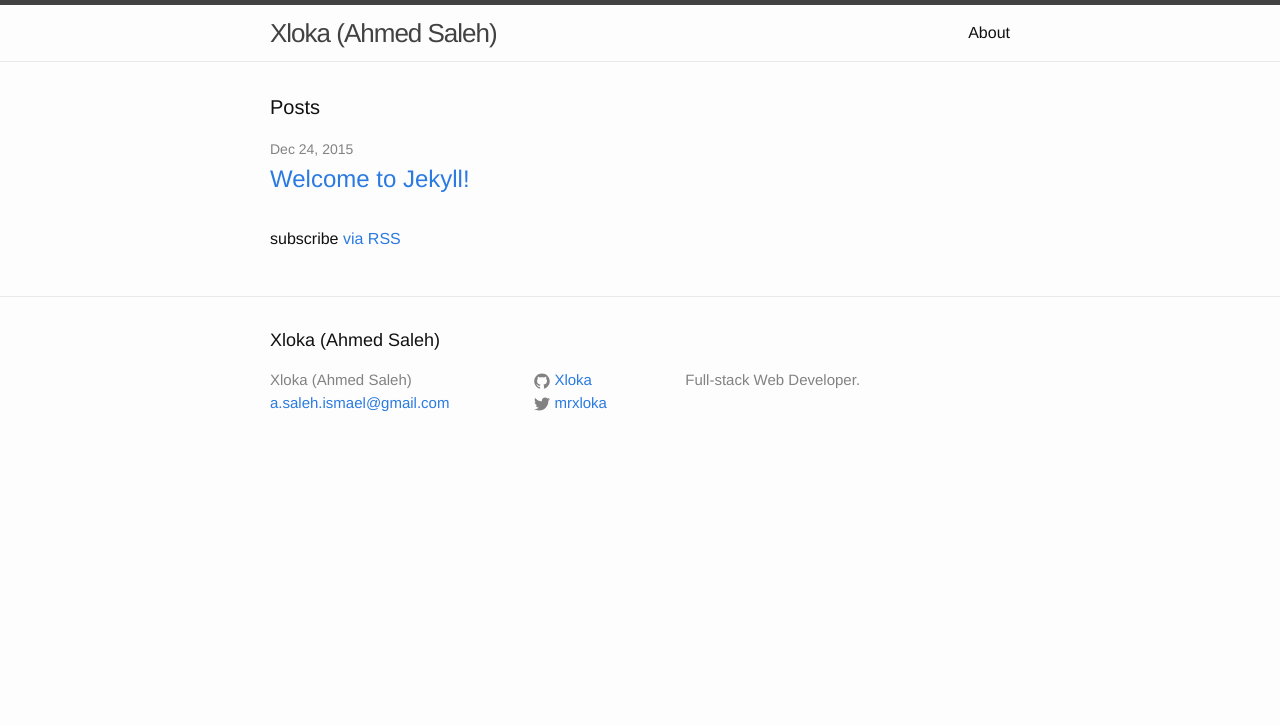
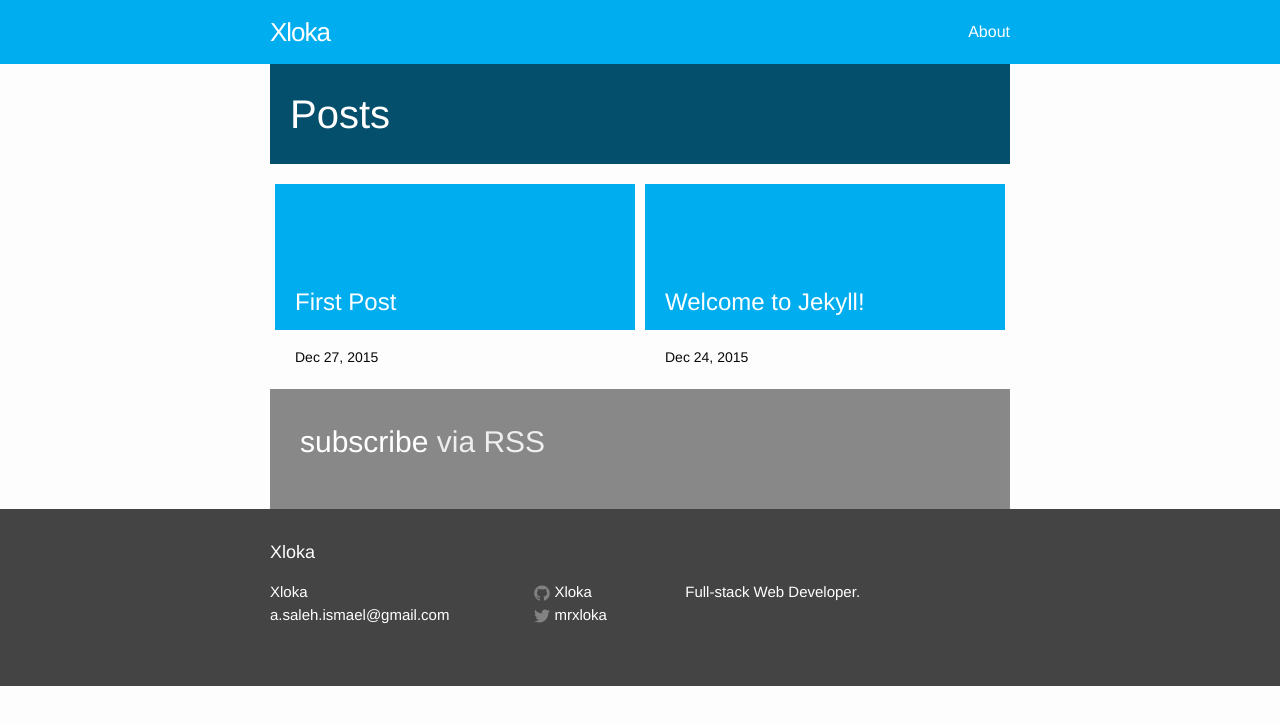
Before and after one commit to Xloka/xloka.github.io, a Jekyll site: the page built from index.html, in a window 1280 px wide. Shown: the top 725 px of the page. Built offline with Jekyll 4.4.1, drawn with Linux system fonts in a browser that asks for light colours.

Commit message:
change layout

```diff
--- a/_config.yml
+++ b/_config.yml
@@ -6,7 +6,7 @@
 # 'jekyll serve'. If you change this file, please restart the server process.
 
 # Site settings
-title: Xloka (Ahmed Saleh)
+title: Xloka
 email: a.saleh.ismael@gmail.com
 description: > # this means to ignore newlines until "baseurl:"
   Full-stack Web Developer.
--- a/_sass/_base.scss
+++ b/_sass/_base.scss
@@ -91,15 +91,15 @@ h1, h2, h3, h4, h5, h6 {
  * Links
  */
 a {
-    color: $brand-color;
+    color: $primary-color;
     text-decoration: none;
 
     &:visited {
-        color: darken($brand-color, 15%);
+        color: $primary-color;
     }
 
     &:hover {
-        color: $text-color;
+        color: $primary-color;
         text-decoration: none;
     }
 }
--- a/_sass/_layout.scss
+++ b/_sass/_layout.scss
@@ -2,46 +2,37 @@
  * Site header
  */
 .site-header {
-    border-top: 5px solid $grey-color-dark;
-    border-bottom: 1px solid $grey-color-light;
-    min-height: 56px;
-
+  min-height: 64px;
+  background-color: $primary-color;
   // Positioning context for the mobile navigation icon
   position: relative;
 }
-
 .site-title {
   font-size: 26px;
   font-weight: 300;
-    line-height: 56px;
+  line-height: 64px;
   letter-spacing: -1px;
   margin-bottom: 0;
   float: left;
-
   &,
   &:visited {
-        color: $grey-color-dark;
+    color: $nav-link-color;
   }
 }
-
 .site-nav {
   float: right;
-    line-height: 56px;
-
+  line-height: 64px;
   .menu-icon {
     display: none;
   }
-
   .page-link {
-        color: $text-color;
+    color: $nav-link-color;
     line-height: $base-line-height;
-
     // Gaps between nav items, but not on the last one
     &:not(:last-child) {
       margin-right: 20px;
     }
   }
-
   @include media-query($on-palm) {
     position: absolute;
     top: 9px;
@@ -50,7 +41,6 @@
     border: 1px solid $grey-color-light;
     border-radius: 5px;
     text-align: right;
-
     .menu-icon {
       display: block;
       float: right;
@@ -59,31 +49,25 @@
       line-height: 0;
       padding-top: 10px;
       text-align: center;
-
       > svg {
         width: 18px;
         height: 15px;
-
         path {
           fill: $grey-color-dark;
         }
       }
     }
-
     .trigger {
       clear: both;
       display: none;
     }
-
     &:hover .trigger {
       display: block;
       padding-bottom: 5px;
     }
-
     .page-link {
       display: block;
       padding: 5px 10px;
-
       &:not(:last-child) {
         margin-right: 0;
       }
@@ -91,152 +75,164 @@
     }
   }
 }
-
-
-
 /**
  * Site footer
  */
 .site-footer {
-    border-top: 1px solid $grey-color-light;
   padding: $spacing-unit 0;
+  background-color: #444;
 }
-
 .footer-heading {
   font-size: 18px;
   margin-bottom: $spacing-unit / 2;
+  color: #fff;
 }
-
 .contact-list,
 .social-media-list {
   list-style: none;
   margin-left: 0;
 }
-
 .footer-col-wrapper {
   font-size: 15px;
-    color: $grey-color;
+  color: #fff;
   margin-left: -$spacing-unit / 2;
   @extend %clearfix;
+  a {
+    color: #fff;
   }
-
+}
 .footer-col {
   float: left;
   margin-bottom: $spacing-unit / 2;
   padding-left: $spacing-unit / 2;
 }
-
 .footer-col-1 {
   width: -webkit-calc(35% - (#{$spacing-unit} / 2));
-    width:         calc(35% - (#{$spacing-unit} / 2));
+  width: calc(35% - (#{$spacing-unit} / 2));
 }
-
 .footer-col-2 {
   width: -webkit-calc(20% - (#{$spacing-unit} / 2));
-    width:         calc(20% - (#{$spacing-unit} / 2));
+  width: calc(20% - (#{$spacing-unit} / 2));
 }
-
 .footer-col-3 {
   width: -webkit-calc(45% - (#{$spacing-unit} / 2));
-    width:         calc(45% - (#{$spacing-unit} / 2));
+  width: calc(45% - (#{$spacing-unit} / 2));
 }
-
 @include media-query($on-laptop) {
   .footer-col-1,
   .footer-col-2 {
     width: -webkit-calc(50% - (#{$spacing-unit} / 2));
-        width:         calc(50% - (#{$spacing-unit} / 2));
+    width: calc(50% - (#{$spacing-unit} / 2));
   }
-
   .footer-col-3 {
     width: -webkit-calc(100% - (#{$spacing-unit} / 2));
-        width:         calc(100% - (#{$spacing-unit} / 2));
+    width: calc(100% - (#{$spacing-unit} / 2));
   }
 }
-
 @include media-query($on-palm) {
   .footer-col {
     float: none;
     width: -webkit-calc(100% - (#{$spacing-unit} / 2));
-        width:         calc(100% - (#{$spacing-unit} / 2));
+    width: calc(100% - (#{$spacing-unit} / 2));
   }
 }
-
-
-
 /**
  * Page content
  */
 .page-content {
-    padding: $spacing-unit 0;
+  padding: 0;
 }
-
+.wrapper {
+  padding: 0;
+}
 .page-heading {
-    font-size: 20px;
+  font-size: 40px;
+  color: #fff;
+  padding: 20px;
+  background-color: $secondary-color;
 }
-
 .post-list {
   margin-left: 0;
   list-style: none;
-
+  float: left;
+  width: 100%;
   > li {
     margin-bottom: $spacing-unit;
+    width: calc(50% - 10px);
+    float: left;
+    overflow: hidden;
+    margin: 5px;
+    h2 {
+      a {
+        width: 100%;
+        padding: 100px 20px 10px;
+        background-color: $primary-color;
+        color: #fff;
       }
     }
-
+  }
+}
 .post-meta {
   font-size: $small-font-size;
-    color: $grey-color;
+  color: #080808;
+  padding: 5px 20px;
 }
-
 .post-link {
   display: block;
   font-size: 24px;
 }
-
-
-
 /**
  * Posts
  */
 .post-header {
   margin-bottom: $spacing-unit;
 }
-
 .post-title {
-    font-size: 42px;
-    letter-spacing: -1px;
-    line-height: 1;
-
+  font-size: 40px;
+  color: #fff;
+  padding: 20px;
+  background-color: $secondary-color;
   @include media-query($on-laptop) {
     font-size: 36px;
   }
 }
-
 .post-content {
   margin-bottom: $spacing-unit;
-
+  padding: 20px;
+  font-size: 20px;
+  min-height: 400px;
   h2 {
     font-size: 32px;
-
     @include media-query($on-laptop) {
       font-size: 28px;
     }
   }
-
   h3 {
     font-size: 26px;
-
     @include media-query($on-laptop) {
       font-size: 22px;
     }
   }
-
   h4 {
     font-size: 20px;
-
     @include media-query($on-laptop) {
       font-size: 18px;
     }
   }
 }
+.rss-subscribe {
+  position: relative;
+  width: 100%;
+  color: #fff;
+  display: inline-block;
+  background-color: #888;
+  padding: 30px 0;
+  margin: 0;
+  p {
+    padding: 0 30px;
+    font-size: 30px;
+    a {
+      color: #eee;
+    }
+  }
+}
--- a/css/main.scss
+++ b/css/main.scss
@@ -6,6 +6,14 @@
 
 
 // Our variables
+$primary-color: #00adef;
+$secondary-color: #044F6B;
+
+$nav-link-color: #fff;
+$link-color: $primary-color;
+
+
+
 $base-font-family: "Helvetica Neue", Helvetica, Arial, sans-serif;
 $base-font-size:   16px;
 $base-font-weight: 400;
--- a/index.html
+++ b/index.html
@@ -9,15 +9,20 @@ layout: default
   <ul class="post-list">
     {% for post in site.posts %}
       <li>
-        <span class="post-meta">{{ post.date | date: "%b %-d, %Y" }}</span>
-
         <h2>
           <a class="post-link" href="{{ post.url | prepend: site.baseurl }}">{{ post.title }}</a>
         </h2>
+        <span class="post-meta">{{ post.date | date: "%b %-d, %Y" }}</span>
+
+
       </li>
     {% endfor %}
   </ul>
 
-  <p class="rss-subscribe">subscribe <a href="{{ "/feed.xml" | prepend: site.baseurl }}">via RSS</a></p>
+  <div class="rss-subscribe">
+    <p>
+      subscribe <a href="{{ "/feed.xml" | prepend: site.baseurl }}">via RSS</a>
+    </p>
+  </div>
 
 </div>
```
Also changed, not shown: _posts/2015-12-29-first-post.markdown (added, +13 -0 lines). Lines whose indentation alone changed are shown as unchanged.
